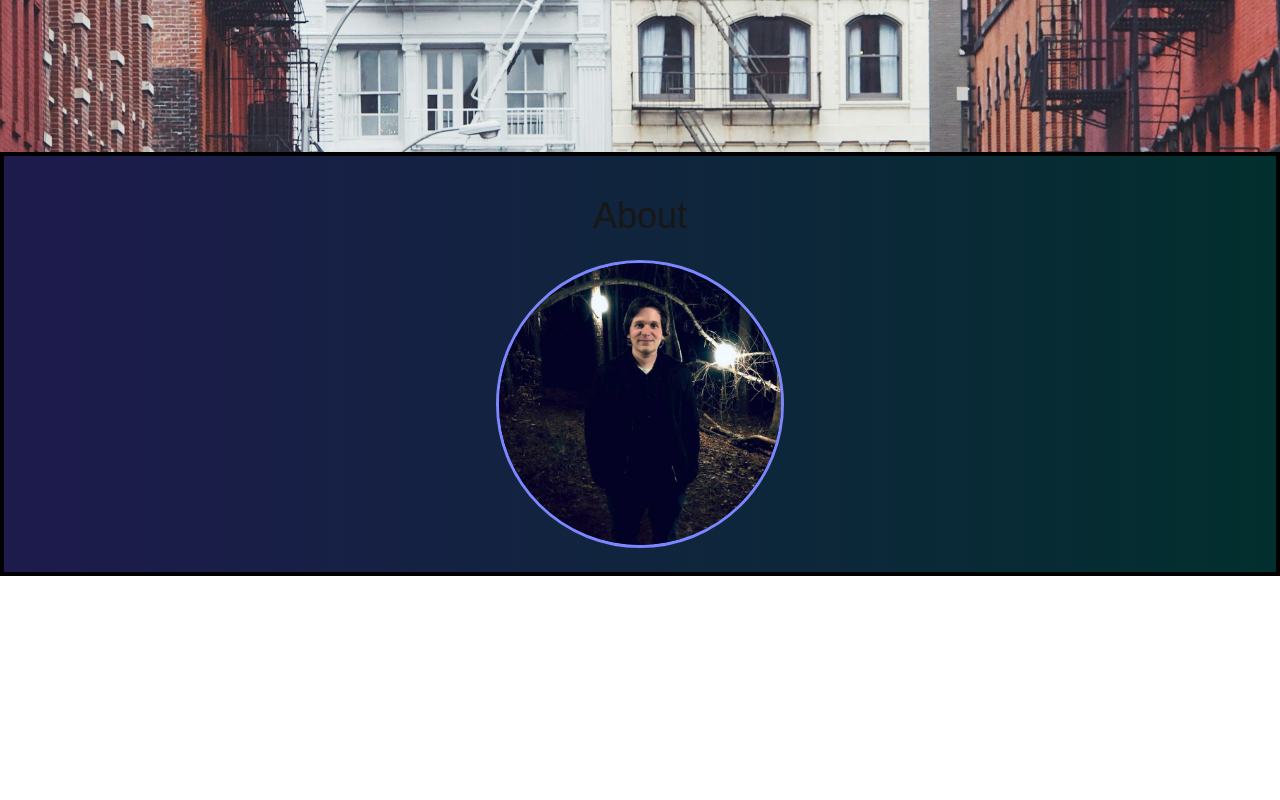
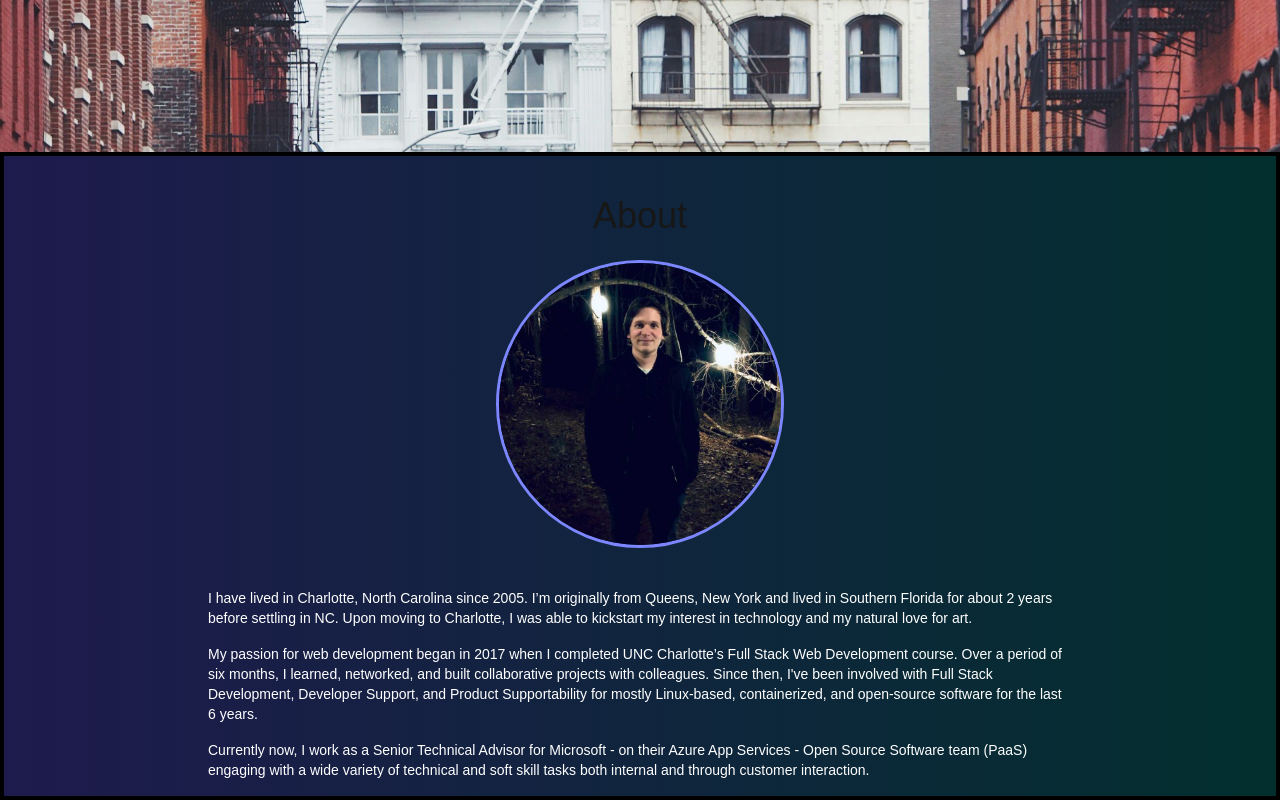
Before and after one commit to Ajsalemo/ajsalemo.github.io, a Next.js app: page / in a window 1280 px wide. Shown: the part 648-1448 px from the top of the page. Before the commit the page ends 1224 px from the top, so only its background shows below. Built offline with nearby package versions, Linux system fonts and the light colour scheme.

Commit message:
adding more verbatim to the 'about' section

```diff
--- a/app/page.tsx
+++ b/app/page.tsx
@@ -26,6 +26,11 @@ export default function Home() {
             className=" w-64 h-64 md:w-72 md:h-72 rounded-full mx-auto my-6 border-indigo-400 border-3 object-cover"
           />
         </div>
+        <div className="max-w-4xl mx-auto p-4 text-sm md:text-md text-white">
+          <p>I have lived in Charlotte, North Carolina since 2005. I’m originally from Queens, New York and lived in Southern Florida for about 2 years before settling in NC. Upon moving to Charlotte, I was able to kickstart my interest in technology and my natural love for art.</p>
+          <p className="pt-4">My passion for web development began in 2017 when I completed UNC Charlotte’s Full Stack Web Development course. Over a period of six months, I learned, networked, and built collaborative projects with colleagues. Since then, I've been involved with Full Stack Development, Developer Support, and Product Supportability for mostly Linux-based, containerized, and open-source software for the last 6 years.</p>
+          <p className="pt-4">Currently now, I work as a Senior Technical Advisor for Microsoft - on their Azure App Services - Open Source Software team (PaaS) engaging with a wide variety of technical and soft skill tasks both internal and through customer interaction.</p>
+        </div>
       </div>
     </div>
   );
```
